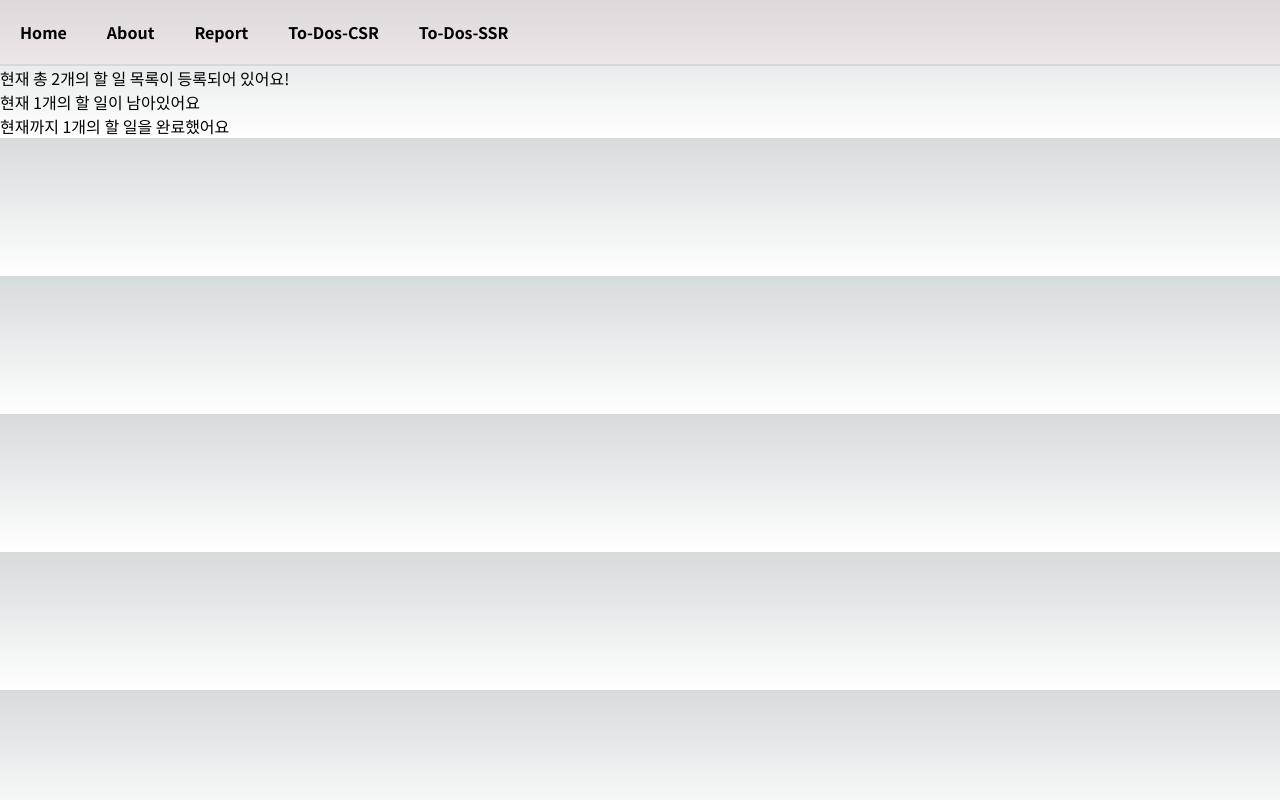
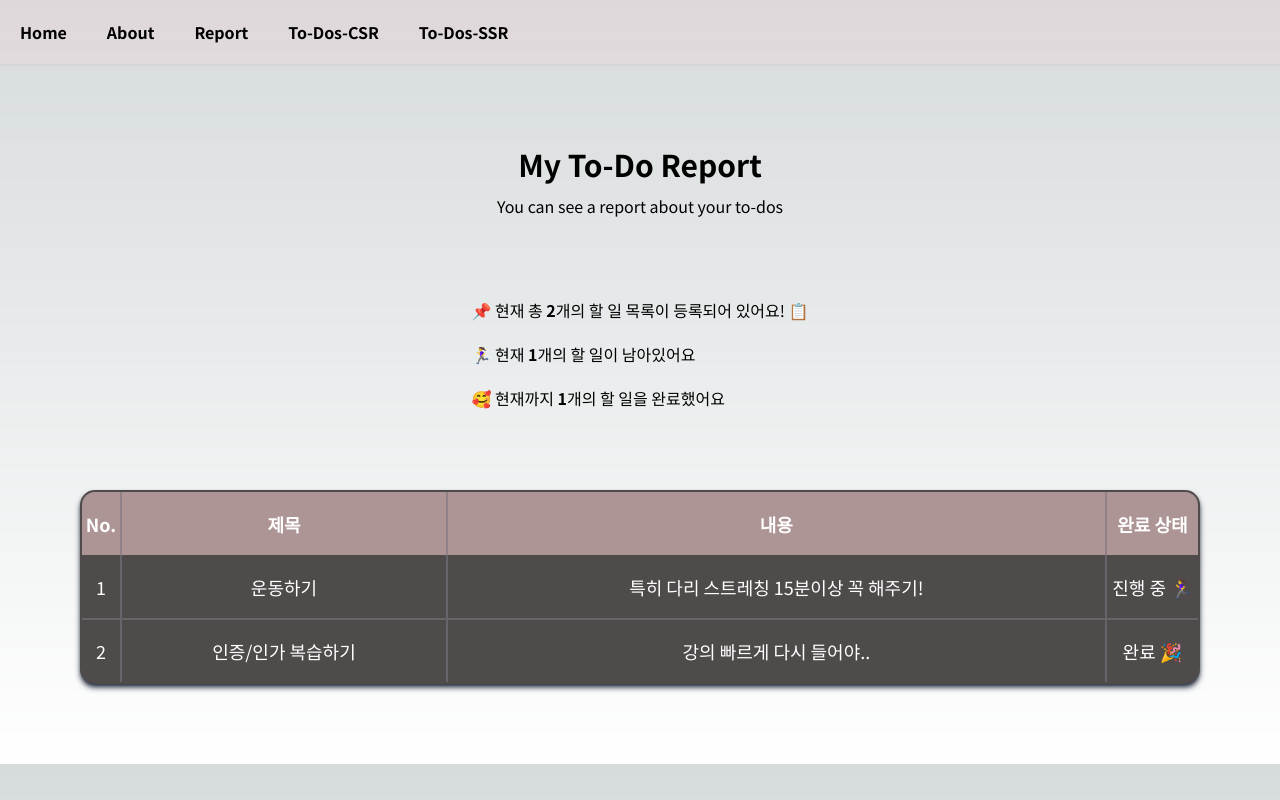
Before and after one commit to Hyeryeon-Seo/Next-prac2-to-do-list, a Next.js app: page /report in a window 1280 px wide. Built offline with nearby package versions, Linux system fonts and the light colour scheme; data requests are answered from the project's data file.

Commit message:
feat: report page 필요기능 구현완료

```diff
--- a/src/app/report/page.tsx
+++ b/src/app/report/page.tsx
@@ -3,7 +3,7 @@ import type { Todo } from "@/types";
 // ISR (10초 주기)
 const ReportPage = async () => {
 	const response = await fetch(`http://localhost:4000/todos`, {
-		// 통계정보는 json-server에 만들기
+		// 서버컴포넌트 바로 json-server와 통신
 		next: {
 			revalidate: 10,
 		},
@@ -20,9 +20,62 @@ const ReportPage = async () => {
 	return (
 		<div>
 			{/* TODO 간략하게 working , done todos 보여주기 (표로?) */}
-			<p>현재 총 {totalNumTodos}개의 할 일 목록이 등록되어 있어요!</p>
-			<p>현재 {totalNumInProgressTodos}개의 할 일이 남아있어요</p>
-			<p>현재까지 {totalNumDoneTodos}개의 할 일을 완료했어요</p>
+			<div className="flex flex-col items-center m-20">
+				<h1 className="font-bold text-3xl mb-3">My To-Do Report</h1>
+				<p>You can see a report about your to-dos </p>
+
+				<section className="mt-20 mb-20 flex flex-col gap-5">
+					<p>
+						📌 현재 총 <b>{totalNumTodos}</b>개의 할 일 목록이 등록되어 있어요!
+						📋
+					</p>
+					<p>
+						🏃‍♀️ 현재 <b>{totalNumInProgressTodos}</b>개의 할 일이 남아있어요
+					</p>
+					<p>
+						🥰 현재까지 <b>{totalNumDoneTodos}</b>개의 할 일을 완료했어요
+					</p>
+				</section>
+
+				{/* table padding p- 안먹힘.. */}
+				{/* overflow-hidden 중요 : 해야 둥글기 적용됨 */}
+				<table
+					className="table-auto text-lg border-2 w-full border-gray-400/30 rounded-[15px] overflow-hidden
+				text-center bg-[#504b4b] text-[#fff] shadow-md shadow-slate-800"
+				>
+					<thead className="h-[4rem]">
+						<tr className="bg-[rgba(224,189,189,0.66)]  ">
+							<th className="border-r-2 border-gray-600/30 w-10">No.</th>
+							<th className="border-r-2 border-gray-600/30">제목</th>
+							<th className="border-r-2 border-gray-600/30">내용</th>
+							<th className="w-1/12">완료 상태</th>
+						</tr>
+					</thead>
+					<tbody>
+						{todos.map((todo: Todo, index: number) => {
+							return (
+								<tr
+									key={todo.id}
+									className="border-b-2 border-b-gray-400/30 h-[4rem]"
+								>
+									<td className="border-r-2 border-r-gray-400/30">
+										{index + 1}
+									</td>
+									<td className="border-r-2 border-r-gray-400/30">
+										{todo.title}
+									</td>
+									<td className="border-r-2 border-r-gray-400/30">
+										{todo.contents}
+									</td>
+									{/* overflow-hidden  trancate? ellipsis 다 적용해봤지만 길어지면 그냥 줄바꿈..
+									넓이, 길이도 설정해봤으나 안됨*/}
+									<td>{todo.isDone ? "완료 🎉" : "진행 중 🏃‍♀️"}</td>
+								</tr>
+							);
+						})}
+					</tbody>
+				</table>
+			</div>
 		</div>
 	);
 };
```
